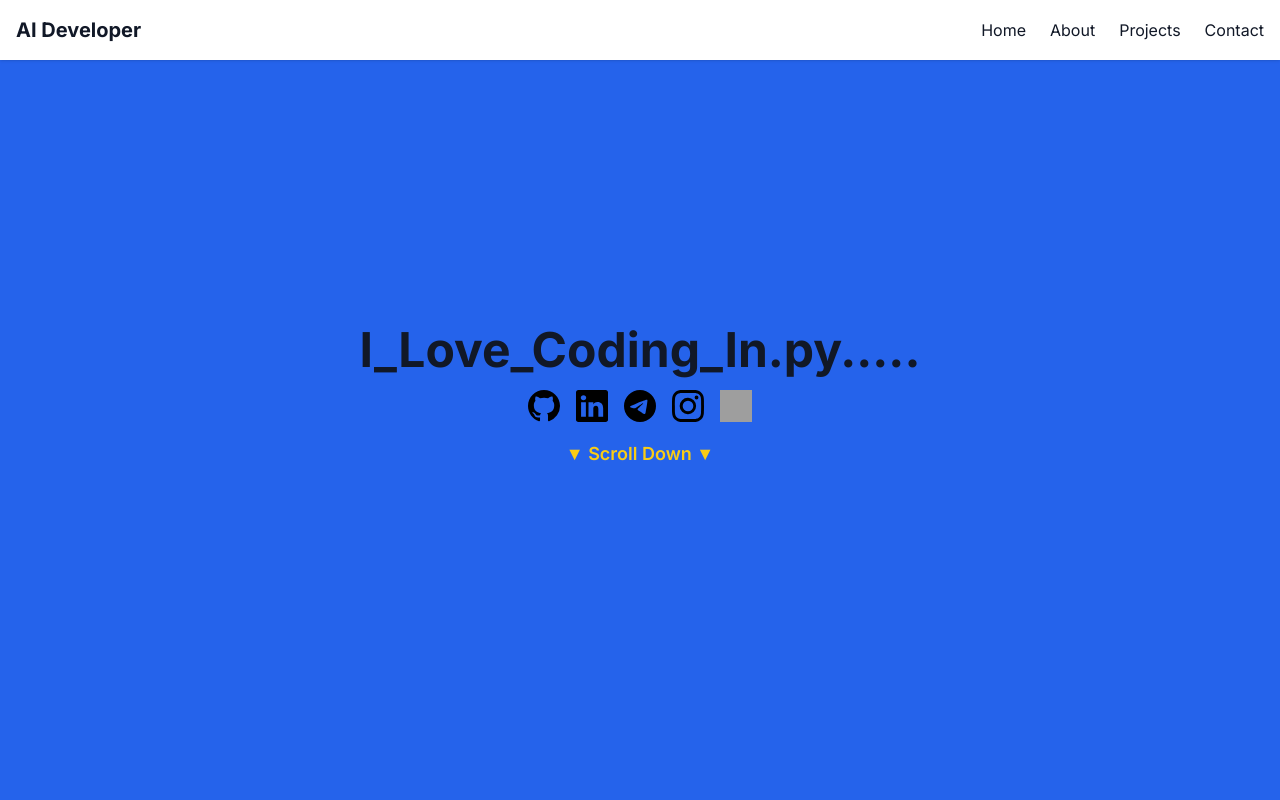
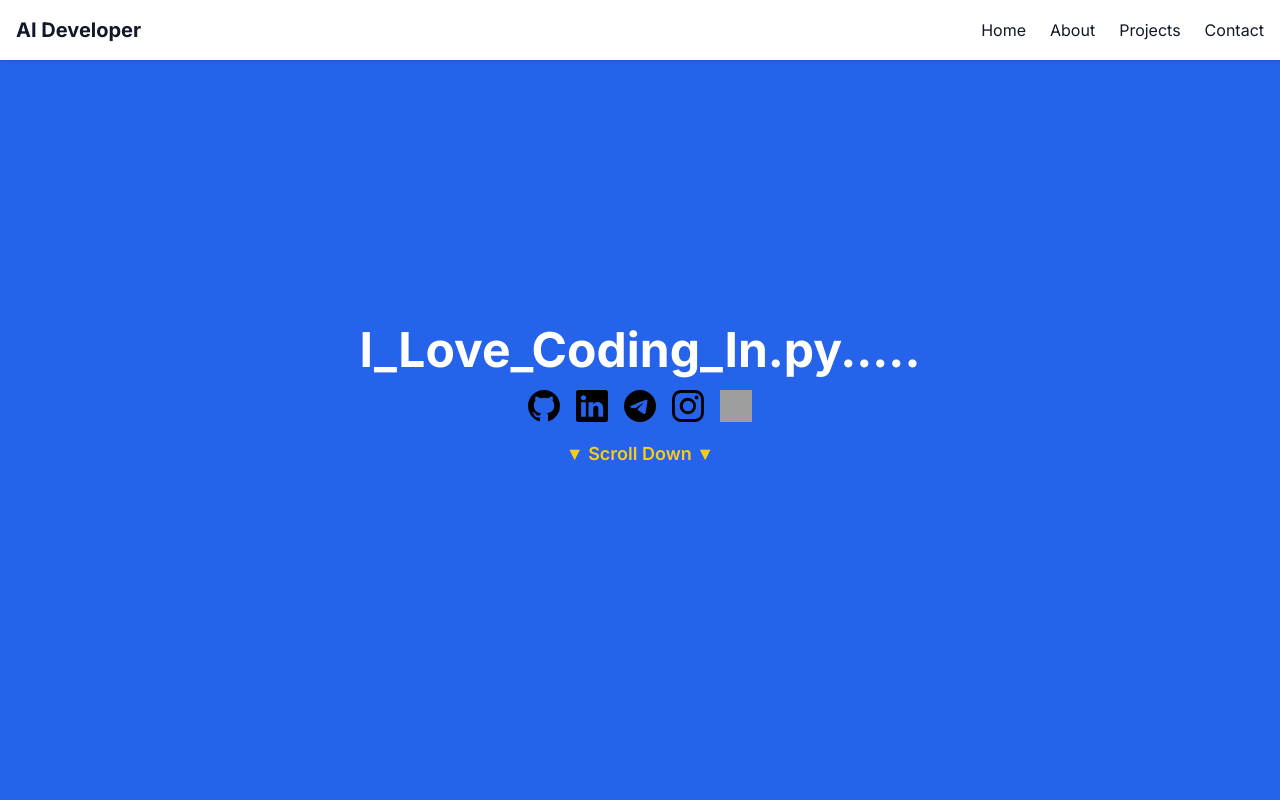
Before and after one commit to MogasalaHemagiri/my-portfolio, a Next.js app: page / in a window 1280 px wide. Shown: the top 800 px of the page. Built offline with nearby package versions, Linux system fonts and the light colour scheme; grey boxes are pictures that could not be loaded.

Commit message:
Update Hero.js

```diff
--- a/components/Hero.js
+++ b/components/Hero.js
@@ -21,7 +21,7 @@
   }, []);
 
   return (
-    <section className="h-screen flex flex-col justify-center items-center bg-blue-600 text-green">
+    <section className="h-screen flex flex-col justify-center items-center bg-blue-600 text-white">
       <motion.h1
         className="text-5xl font-bold text-center"
         initial={{ opacity: 0 }}
```
